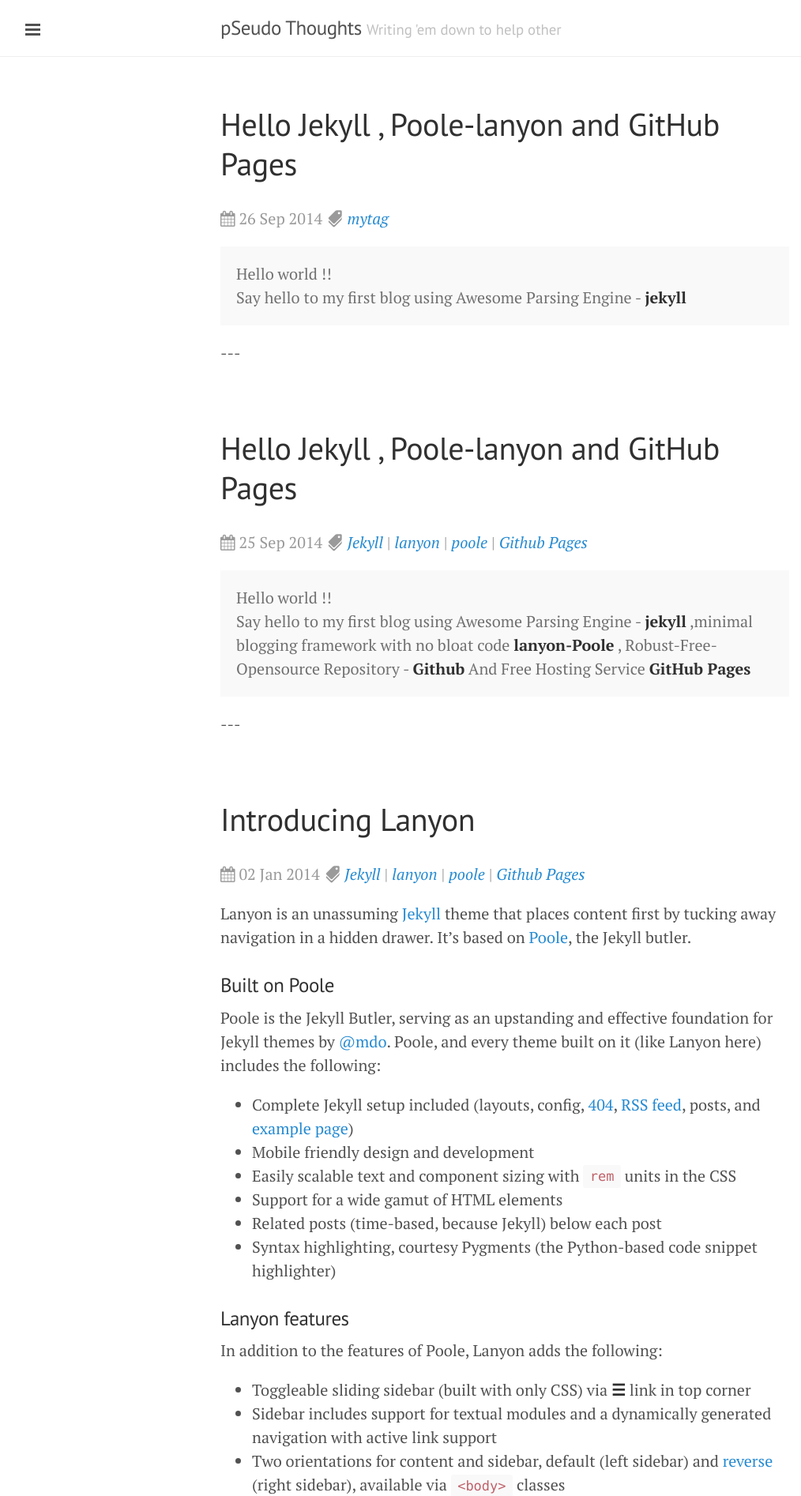
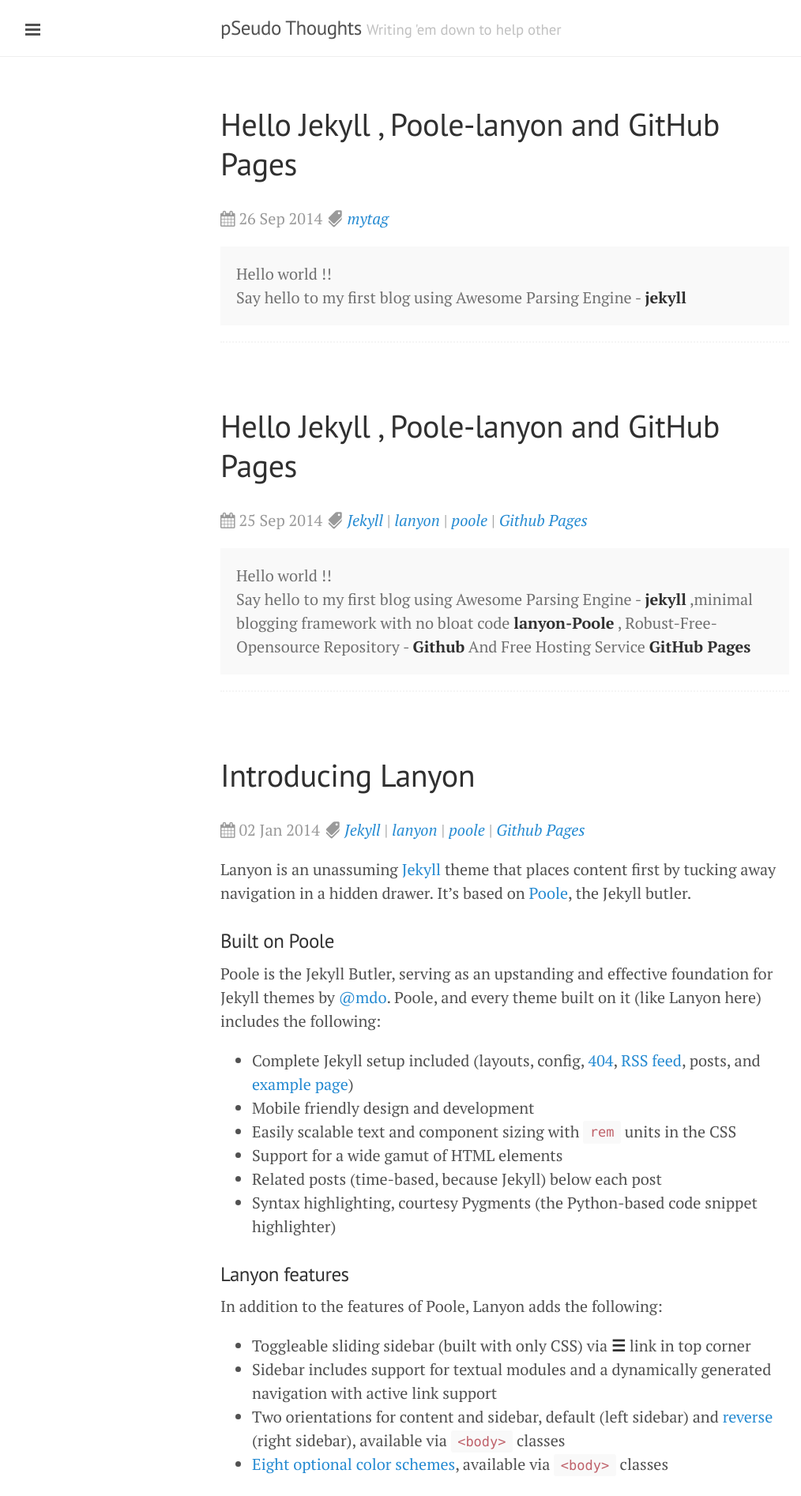
Before and after one commit to DharmeshPandav/dharmeshpandav.github.io, a Jekyll site: the page built from index.html, in a window 1280 px wide. Shown: the top 1894 px of the page at 79% size, without its empty margins (1-1015 px from the left). Built offline with Jekyll 4.4.1, drawn with Linux system fonts in a browser that asks for light colours; nearby versions of some CDN libraries; Markdown is read by kramdown in place of the engine named in the settings; the list of posts is cut into pages by our own code.

Commit message:
changed config

```diff
--- a/index.html
+++ b/index.html
@@ -33,7 +33,7 @@ title: Home
 
     {{ post.excerpt }}
 
-      ---
+
   </div>
   {% endfor %}
 </div>
--- a/public/css/lanyon.css
+++ b/public/css/lanyon.css
@@ -300,6 +300,7 @@ a.sidebar-nav-item:focus {
 .page,
 .post {
   margin-bottom: 4em;
+    border-bottom: 2px dotted #f5f5f5;
 }
 
 /* Blog post or page title */
```
